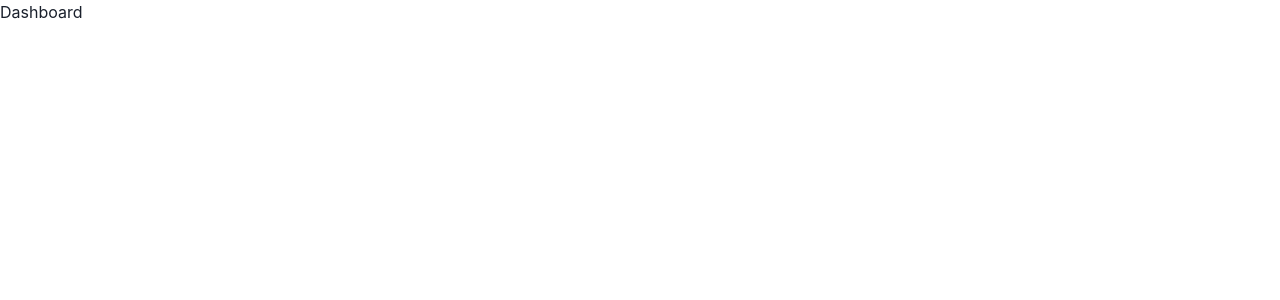
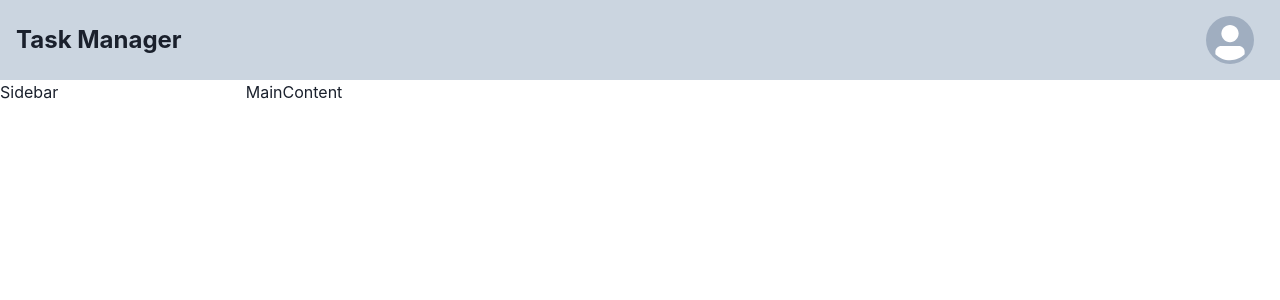
Before and after one commit to avinashkvar/task_manager, a React (Create React App) app in the folder client/: page /dashboard in a window 1280 px wide. Shown: the top 300 px of the page. Built offline with nearby package versions, Linux system fonts and the light colour scheme; no server answers.

Commit message:
redux and dashboard

```diff
--- a/client/src/App.jsx
+++ b/client/src/App.jsx
@@ -3,13 +3,16 @@ import { Routes, Route } from 'react-router-dom';
 import Register from './components/Register/Register';
 import Login from './components/Login/Login';
 import Dashboard from './components/Dashboard/Dashboard';
+import MainContent from './components/Dashboard/MainContent';
 
 function App() {
 	return (
 		<Routes>
 			<Route path="/" element={<Register />} />
 			<Route path="/login" element={<Login />} />
-			<Route path="/dashboard" element={<Dashboard />} />
+			<Route path="/dashboard" element={<Dashboard />} >
+				 <Route path="" element={<MainContent/>}/>
+			</Route>
 		</Routes>
 	);
 }
--- a/client/src/components/Dashboard/Dashboard.jsx
+++ b/client/src/components/Dashboard/Dashboard.jsx
@@ -1,9 +1,22 @@
-import React from 'react'
+import React from 'react';
+import Sidebar from './Sidebar';
+import Navbar from './Navbar';
+import { Outlet } from 'react-router-dom';
+import './dashboard.css'
+const Dashboard = () => {
+	return (
+		<div id="dashboard">
+			<div id="navbar">
+				<Navbar />
+			</div>
+			<div id="sidebar">
+				<Sidebar />
+			</div>
+			<div id="outlet">
+				<Outlet />
+			</div>
+		</div>
+	);
+};
 
-const Dashboard = () => {
-  return (
-    <div>Dashboard</div>
-  )
-}
-
-export default Dashboard
+export default Dashboard;
--- /dev/null
+++ b/client/src/components/Dashboard/MainContent.jsx
@@ -0,0 +1,14 @@
+import React from 'react'
+import { useEffect,useState } from 'react'
+
+const MainContent = () => {
+    const [sprints,setSprints] = useState([])
+    useEffect(()=>{
+
+    },[])
+  return (
+    <div>MainContent</div>
+  )
+}
+
+export default MainContent
--- /dev/null
+++ b/client/src/components/Dashboard/Navbar.jsx
@@ -0,0 +1,28 @@
+import React from 'react';
+import { Avatar, Text, Flex } from '@chakra-ui/react';
+import { useState } from 'react';
+import { useEffect } from 'react';
+const Navbar = () => {
+	const [user, setUser] = useState({});
+	const token = localStorage.getItem('token');
+	useEffect(() => {
+		fetch('http://localhost:3001/loginUser', {
+			headers: {
+				Authorization: `Bearer ${token}`,
+			},
+		})
+			.then((res) => res.json())
+			.then((res) => setUser(res));
+	}, []);
+	return (
+		<Flex justifyContent='space-between' p={4} alignItems='center' background='gray.300'>
+			<Text fontWeight='bold' fontSize='24px'>Task Manager</Text>
+			<Flex alignItems='center'>
+				<Text mr='10px' fontWeight='bold'>{user.name}</Text>
+				<Avatar mr='10px' src={user.imageUrl} />
+			</Flex>
+		</Flex>
+	);
+};
+
+export default Navbar;
--- /dev/null
+++ b/client/src/components/Dashboard/Sidebar.jsx
@@ -0,0 +1,9 @@
+import React from 'react'
+
+const Sidebar = () => {
+  return (
+    <div>Sidebar</div>
+  )
+}
+
+export default Sidebar
--- /dev/null
+++ b/client/src/components/Dashboard/dashboard.css
@@ -0,0 +1,16 @@
+#dashboard {
+	display: grid;
+	grid-template-areas:
+     "a a a a a a"
+     "b c c c c c"
+    ;
+}
+#sidebar {
+	grid-area: b;
+}
+#navbar {
+	grid-area: a
+}
+#outlet {
+	grid-area: c;
+}
--- a/client/src/components/Login/Login.jsx
+++ b/client/src/components/Login/Login.jsx
@@ -50,6 +50,7 @@ const Login = () => {
 					duration: 2000,
 					isClosable: true,
 				});
+        localStorage.setItem('token',res.data)
         navigate('/dashboard')
 			});
 	};
--- a/client/src/index.js
+++ b/client/src/index.js
@@ -5,13 +5,17 @@ import App from './App';
 import reportWebVitals from './reportWebVitals';
 import { BrowserRouter } from 'react-router-dom';
 import { ChakraProvider } from '@chakra-ui/react';
+import { Provider } from 'react-redux';
+import { store } from './redux/store';
 
 const root = ReactDOM.createRoot(document.getElementById('root'));
 root.render(
 	<React.StrictMode>
 		<BrowserRouter>
 			<ChakraProvider>
-				<App />
+				<Provider store={store}>
+					<App />
+				</Provider>
 			</ChakraProvider>
 		</BrowserRouter>
 	</React.StrictMode>,
--- /dev/null
+++ b/client/src/redux/action.js
@@ -0,0 +1,15 @@
+export const ADD_SPRINTS = 'ADD_SPRINTS';
+
+export const createSprints = (value)=>{
+     return {
+         type:ADD_SPRINTS,
+         payload:value
+     }
+}
+
+
+export const getSprints = ()=>async(dispatch)=>{
+    const data = fetch('http://localhost:3001/sprints').then(res => res.json())
+    dispatch(createSprints(data))
+    return data
+}
--- /dev/null
+++ b/client/src/redux/reducer.js
@@ -0,0 +1,11 @@
+import { ADD_SPRINTS } from './action';
+const init = { spritns: [] };
+
+export const reducer = (store = init, { type, payload }) => {
+	switch (type) {
+		case ADD_SPRINTS:
+			return { ...store, sprints: payload };
+		default:
+			return store;
+	}
+};
--- /dev/null
+++ b/client/src/redux/store.js
@@ -0,0 +1,5 @@
+import { legacy_createStore as createStore, applyMiddleware } from 'redux';
+import thunk from 'redux-thunk';
+import { reducer } from './reducer';
+
+export const store = createStore(reducer, applyMiddleware(thunk));
```
